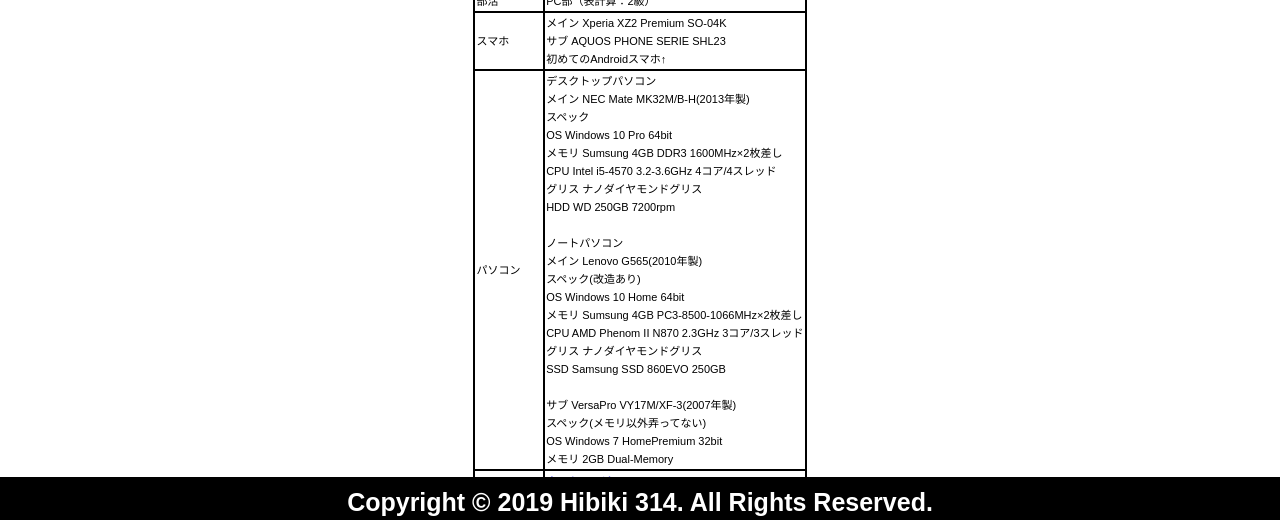
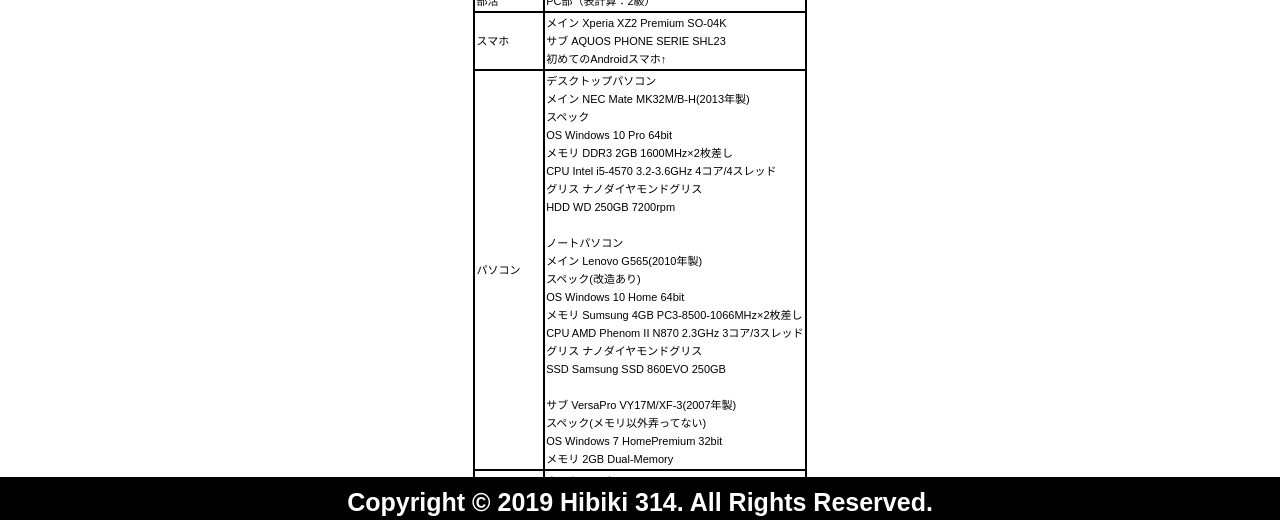
Before and after one commit to hibiki314/kotei, a plain HTML site: page index.html in a window 1280 px wide. Shown: the part 273-793 px from the top of the page. Drawn offline with Linux system fonts and the light colour scheme.

Commit message:
デスクトップパソコン 誤字修正

```diff
--- a/index.html
+++ b/index.html
@@ -37,7 +37,7 @@
    メイン NEC Mate MK32M/B-H(2013年製)<br>
       スペック<br>
       OS Windows 10 Pro 64bit<br>
-      メモリ Sumsung 4GB DDR3 1600MHz×2枚差し<br>
+      メモリ DDR3 2GB 1600MHz×2枚差し<br>
       CPU Intel i5-4570 3.2-3.6GHz 4コア/4スレッド<br>
        グリス ナノダイヤモンドグリス<br>
        HDD WD 250GB 7200rpm<br><br>
```
